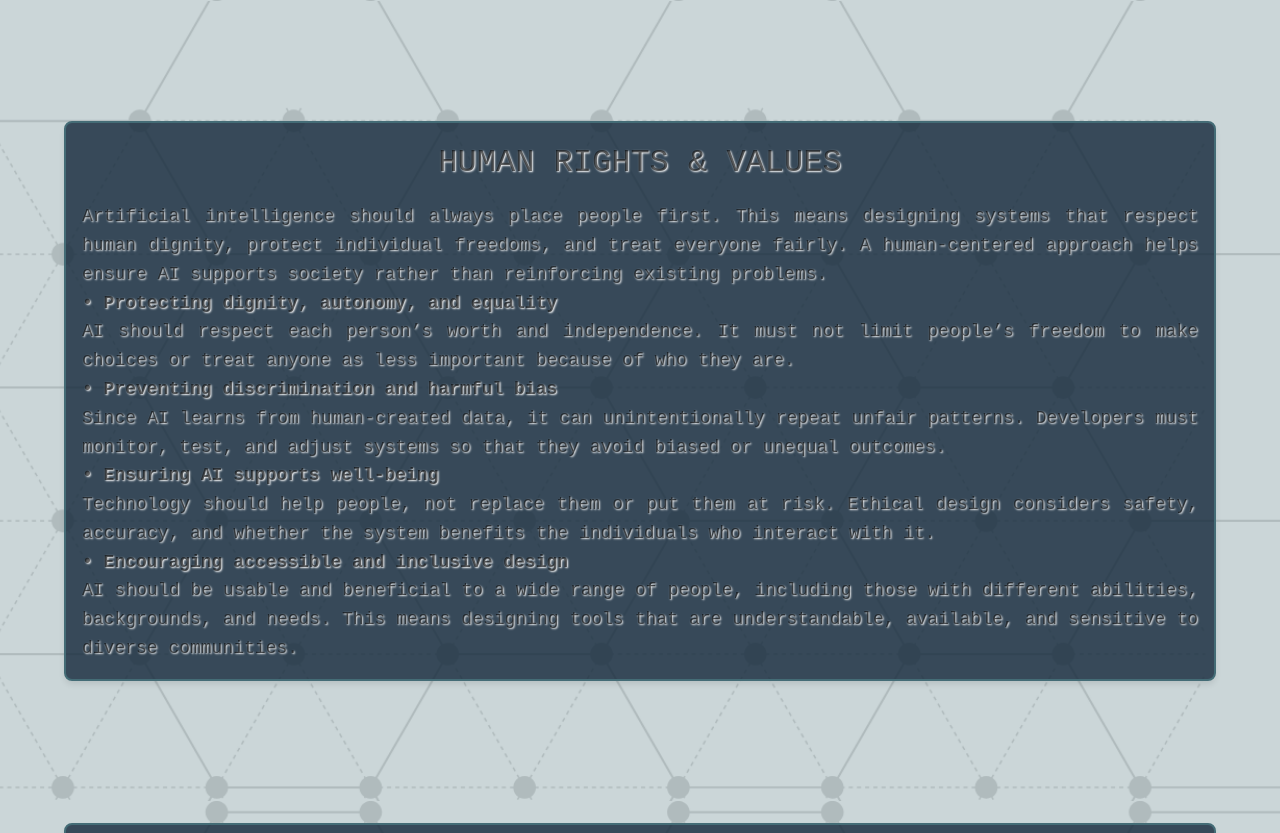
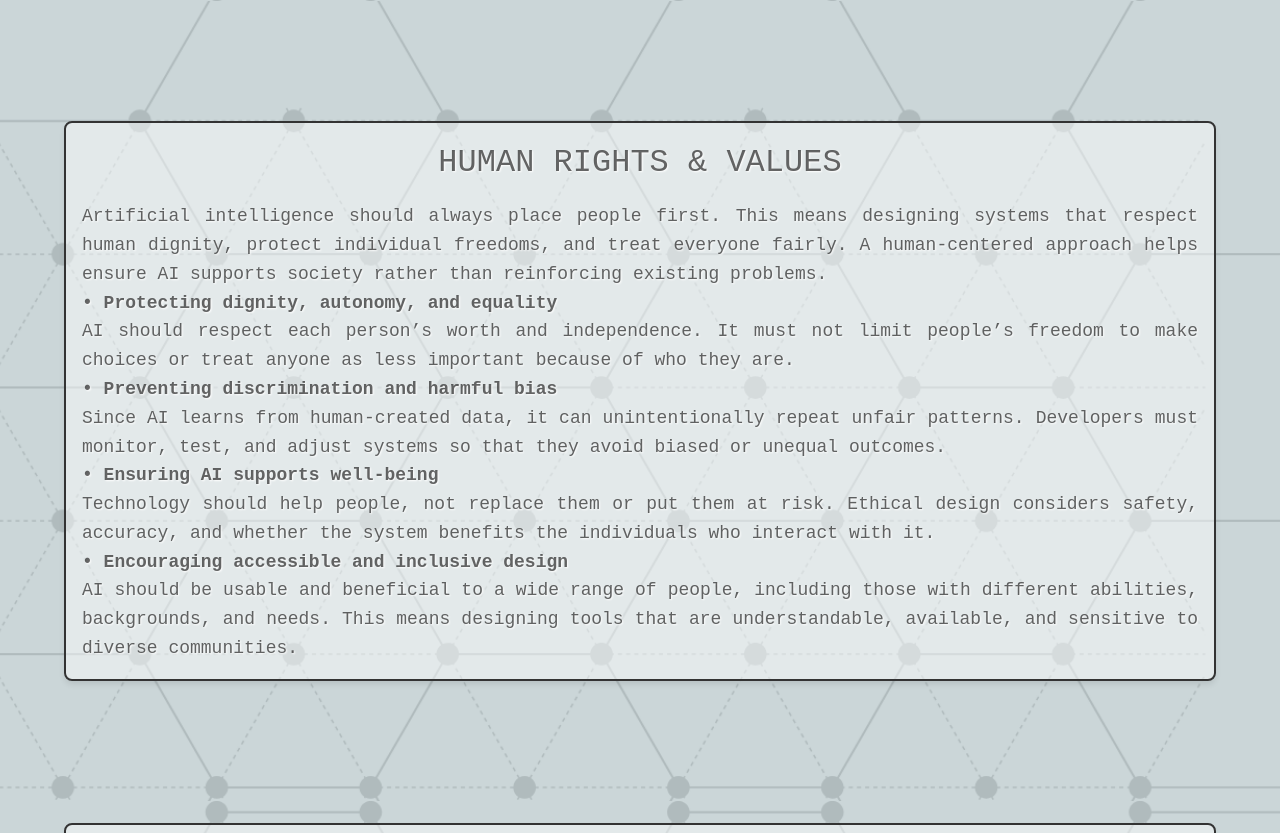
Before and after one commit to rinzzze-d/CSDC100-GenAI, a plain HTML site: page ethics.html in a window 1280 px wide. Shown: the part 1599-2432 px from the top of the page. Drawn offline with nearby package versions, Linux system fonts and the light colour scheme.

Commit message:
Update style.css

```diff
--- a/assets/style.css
+++ b/assets/style.css
@@ -239,9 +239,14 @@ body.dark-mode .section5 p {
     margin: 0 auto;
 }
 .rounded-box {
+    border-color: #333;
+    background-color: #ffffff76;
+    text-shadow: #ffffff 1px 1px 2px;
+}
+body.dark-mode .rounded-box {
     border-color: #446c76;
     background-color: #122639cb;
-    text-shadow: #ffffff 1px 1px 2px;
+    text-shadow: #000000 1px 1px 2px;
 }
 
 .rounded-box h1 {
```
